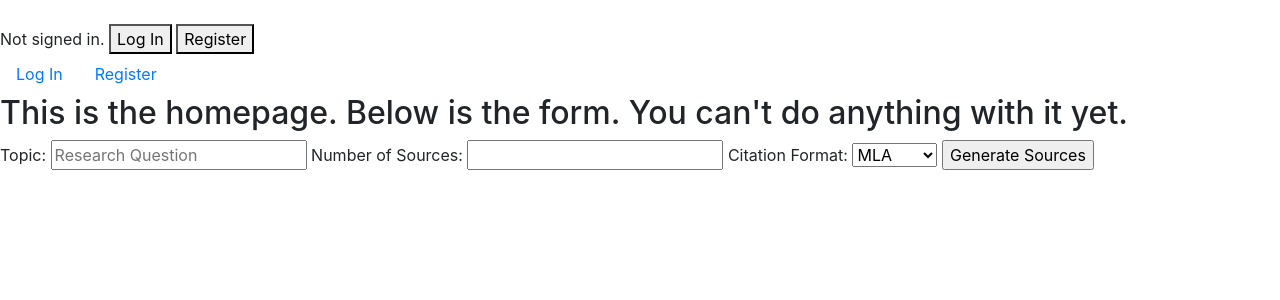
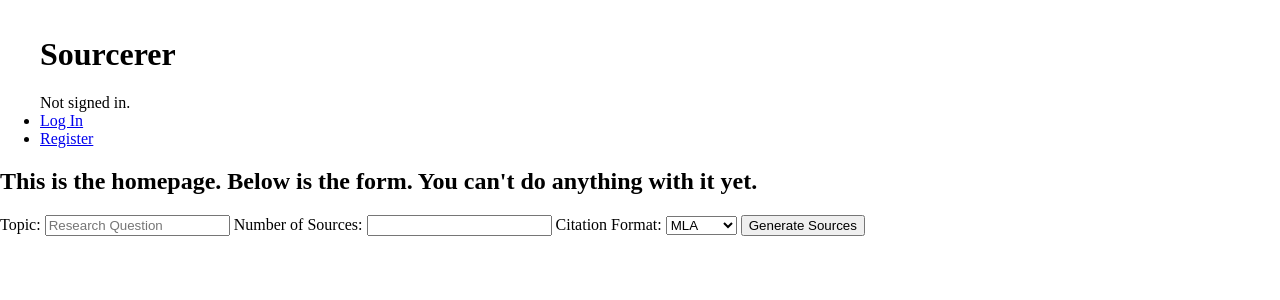
Before and after one commit to DurjaMan27/sourcerer, a Django app: page / in a window 1280 px wide. Shown: the top 300 px of the page. Run offline with Django 4.2, Linux system fonts and the light colour scheme; some libraries are stand-ins or nearby versions.

Commit message:
Removing the link to django stylesheet

```diff
--- a/sourcerer/sourcing/templates/sourcing/layout.html
+++ b/sourcerer/sourcing/templates/sourcing/layout.html
@@ -3,28 +3,27 @@
 <!DOCTYPE html>
 <html lang="en">
     <head>
-        <img src=""><title>Sourcerer</title>
-        <link rel="stylesheet" href="https://stackpath.bootstrapcdn.com/bootstrap/4.4.1/css/bootstrap.min.css" integrity="sha384-Vkoo8x4CGsO3+Hhxv8T/Q5PaXtkKtu6ug5TOeNV6gBiFeWPGFN9MuhOf23Q9Ifjh" crossorigin="anonymous">
+        <title>Sourcerer</title>
         <link href="{% static 'sourcing/styles.css' %}" rel="stylesheet">
     </head>
     <body>
-        <div name="sign-in-status">
-            {% if user.is_authenticated %}
-                Signed in as <strong>{{ user.username }}</strong>.
-                <a href="{% url 'logout' %}"><button>Log Out</button></a>
-            {% else %}
-                Not signed in.
-                <a href="{% url 'login' %}"><button>Log In</button></a>
-                <a href="{% url 'register' %}"><button>Register</button></a>
-            {% endif %}
-        </div>
         <ul class="nav">
+            <div>
+                <h1 id="title">Sourcerer</h1>
+            </div>
+            <div name="sign-in-status">
+                {% if user.is_authenticated %}
+                    <p id="username_status">Signed in as <strong>{{ user.username }}</strong>.</p>
+                {% else %}
+                    Not signed in.
+                {% endif %}
+            </div>
             {% if user.is_authenticated %}
                 <li class="nav-item">
                     <a class="nav-link" href="{% url 'logout' %}">Log Out</a>
                 </li>
                 <li class="nav-item">
-                    <a class="nav-link" href="{% url 'previousSearches' %}">Your Previous Searches</a>
+                    <a class="nav-link" href="{% url 'previousSearches' user %}">Your Previous Searches</a>
                 </li>
             {% else %}
                 <li class="nav-item">
```
